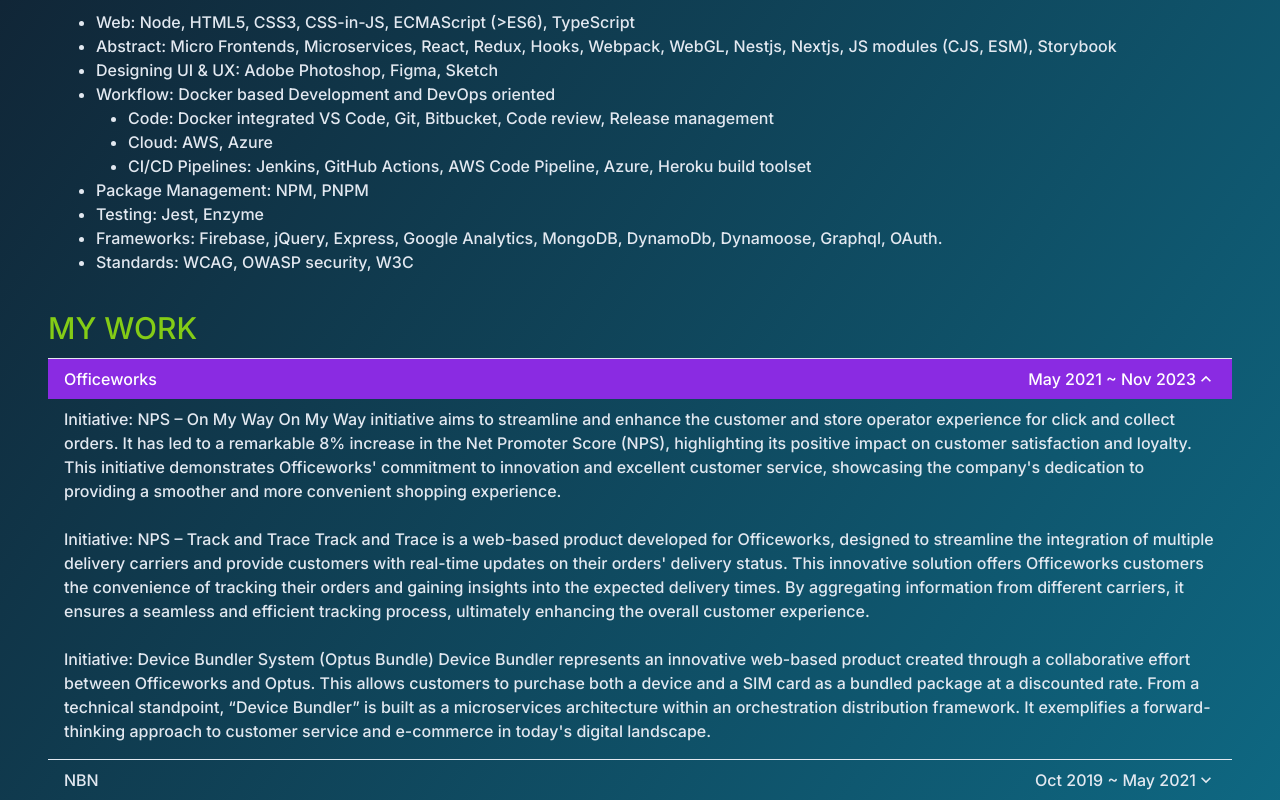
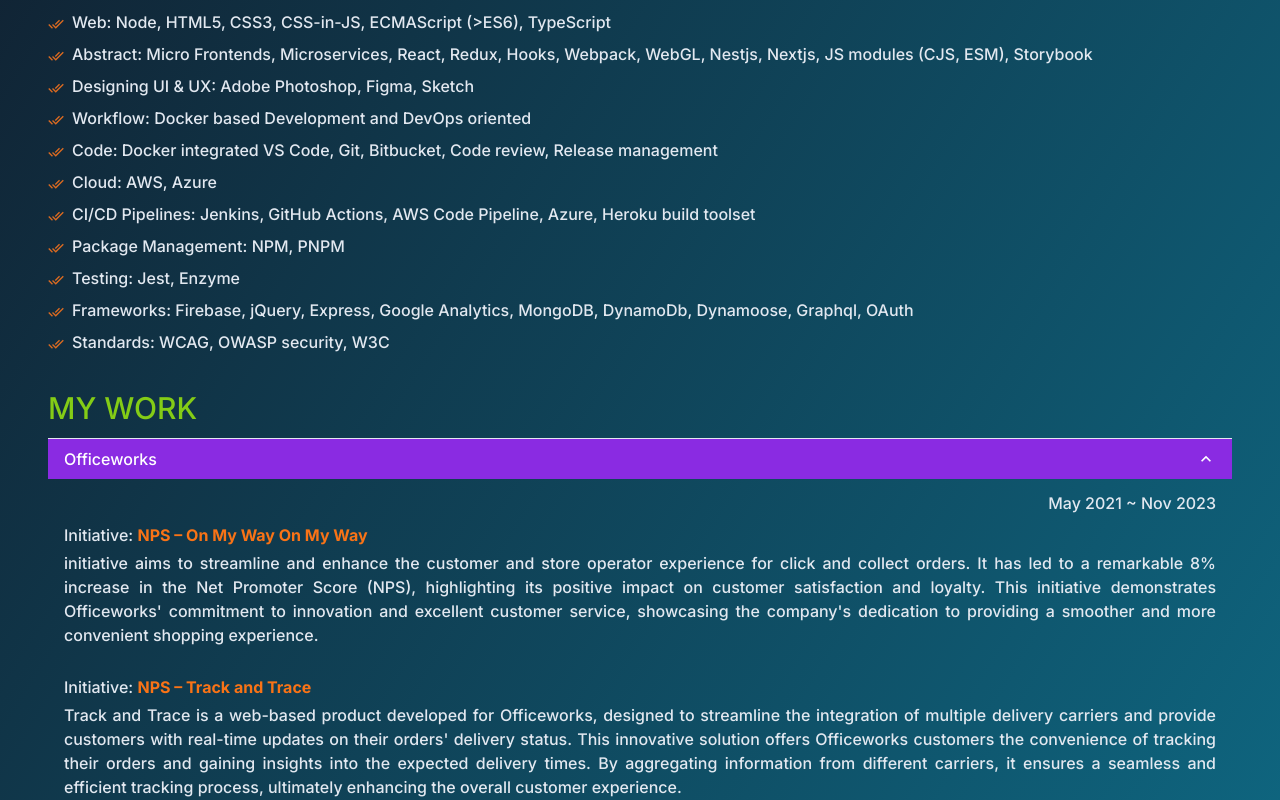
Before and after one commit to cva22/siva-portfolio, a Next.js app: page / in a window 1280 px wide. Shown: the part 560-1360 px from the top of the page. Built offline with nearby package versions, Linux system fonts and the light colour scheme; what @chakra-ui/next-js would draw is missing.

Commit message:
feat: updated skil list and work content

```diff
--- a/package.json
+++ b/package.json
@@ -16,7 +16,8 @@
     "framer-motion": "^10.16.4",
     "next": "latest",
     "react": "latest",
-    "react-dom": "latest"
+    "react-dom": "latest",
+    "react-icons": "^4.11.0"
   },
   "devDependencies": {
     "@types/node": "latest",
--- a/src/app/components/experience.tsx
+++ b/src/app/components/experience.tsx
@@ -9,7 +9,7 @@
 
 export default function Accordian() {
   return (
-    <div className='basis-36'>
+    <div className='basis-36 text-justify'>
       <div>
         <h2 className='text-3xl text-lime-500 py-3'>MY WORK</h2>
       </div>
@@ -21,39 +21,53 @@
               <Box as='span' flex='1' textAlign='left'>
                 Officeworks
               </Box>
-              <Box as='span' flex='2' textAlign='right'>
-                May 2021 ~ Nov 2023
-              </Box>
+
               <AccordionIcon />
             </AccordionButton>
           </h2>
           <AccordionPanel pb={4}>
-            Initiative: NPS – On My Way On My Way initiative aims to streamline
-            and enhance the customer and store operator experience for click and
-            collect orders. It has led to a remarkable 8% increase in the Net
-            Promoter Score (NPS), highlighting its positive impact on customer
-            satisfaction and loyalty. This initiative demonstrates
-            Officeworks&apos; commitment to innovation and excellent customer
-            service, showcasing the company&apos;s dedication to providing a
-            smoother and more convenient shopping experience.
+            <Box as='div' flex='2' textAlign='right' className='py-1'>
+              May 2021 ~ Nov 2023
+            </Box>
+            <div className='py-1'>
+              Initiative:{' '}
+              <b className='text-orange-500'>NPS – On My Way On My Way</b>
+            </div>
+            initiative aims to streamline and enhance the customer and store
+            operator experience for click and collect orders. It has led to a
+            remarkable 8% increase in the Net Promoter Score (NPS), highlighting
+            its positive impact on customer satisfaction and loyalty. This
+            initiative demonstrates Officeworks&apos; commitment to innovation
+            and excellent customer service, showcasing the company&apos;s
+            dedication to providing a smoother and more convenient shopping
+            experience.
           </AccordionPanel>
           <AccordionPanel pb={4}>
-            Initiative: NPS – Track and Trace Track and Trace is a web-based
-            product developed for Officeworks, designed to streamline the
-            integration of multiple delivery carriers and provide customers with
-            real-time updates on their orders&apos; delivery status. This
-            innovative solution offers Officeworks customers the convenience of
-            tracking their orders and gaining insights into the expected
-            delivery times. By aggregating information from different carriers,
-            it ensures a seamless and efficient tracking process, ultimately
-            enhancing the overall customer experience.
+            <div className='py-1'>
+              Initiative:{' '}
+              <b className='text-orange-500'>NPS – Track and Trace</b>{' '}
+            </div>
+            Track and Trace is a web-based product developed for Officeworks,
+            designed to streamline the integration of multiple delivery carriers
+            and provide customers with real-time updates on their orders&apos;
+            delivery status. This innovative solution offers Officeworks
+            customers the convenience of tracking their orders and gaining
+            insights into the expected delivery times. By aggregating
+            information from different carriers, it ensures a seamless and
+            efficient tracking process, ultimately enhancing the overall
+            customer experience.
           </AccordionPanel>
           <AccordionPanel pb={4}>
-            Initiative: Device Bundler System (Optus Bundle) Device Bundler
-            represents an innovative web-based product created through a
-            collaborative effort between Officeworks and Optus. This allows
-            customers to purchase both a device and a SIM card as a bundled
-            package at a discounted rate. From a technical standpoint,
+            <div className='py-1'>
+              Initiative:{' '}
+              <b className='text-orange-500'>
+                Device Bundler System (Optus Bundle){' '}
+              </b>{' '}
+            </div>
+            Device Bundler represents an innovative web-based product created
+            through a collaborative effort between Officeworks and Optus. This
+            allows customers to purchase both a device and a SIM card as a
+            bundled package at a discounted rate. From a technical standpoint,
             &ldquo;Device Bundler&rdquo; is built as a microservices
             architecture within an orchestration distribution framework. It
             exemplifies a forward-thinking approach to customer service and
@@ -67,31 +81,61 @@
               <Box as='span' flex='1' textAlign='left'>
                 NBN
               </Box>
-              <Box as='span' flex='2' textAlign='right'>
-                Oct 2019 ~ May 2021
-              </Box>
               <AccordionIcon />
             </AccordionButton>
           </h2>
           <AccordionPanel pb={4}>
-            Initiative: Enterprise Portal The Enterprise Portal is a
-            user-friendly web-based application designed to enhance the user
-            experience by providing the following features: ü Centralized
-            Access: It consolidates all reports and products from various
-            pillars into a single, easily accessible platform. ü Streamlined
-            Administration: Different administrators for different pillars are
-            efficiently managed and controlled by a super admin, ensuring smooth
-            operations. ü Personalized Favorites: Users can conveniently manage
-            their favorite items, tailoring their experience to their
-            preferences.
+            <Box as='div' flex='2' textAlign='right' className='py-1'>
+              Oct 2019 ~ May 2021
+            </Box>
+            <div className='py-1'>
+              Initiative: <b className='text-orange-500'>Enterprise Portal</b>
+            </div>{' '}
+            The Enterprise Portal is a user-friendly web-based application
+            designed to enhance the user experience by providing the following
+            features:
+            <ul className='list-disc list-outside ml-8'>
+              <li>
+                Centralized Access: It consolidates all reports and products
+                from various pillars into a single, easily accessible platform.
+              </li>
+              <li>
+                Streamlined Administration: Different administrators for
+                different pillars are efficiently managed and controlled by a
+                super admin, ensuring smooth operations.
+              </li>
+              <li>
+                Personalized Favorites: Users can conveniently manage their
+                favorite items, tailoring their experience to their preferences.
+              </li>
+            </ul>
           </AccordionPanel>
           <AccordionPanel pb={4}>
-            Initiative: AutoDrive AutoDrive has been meticulously designed to
-            modernize and simplify existing processes. By replacing the outdated
-            manual Excel-based Resource Tracker and Cost Recovery methods, it
-            introduces a secure, cloud- based solution with single sign-on
-            capabilities. This transition not only enhances efficiency but also
-            ensures data security and accessibility.
+            <div className='py-1'>
+              Initiative: <b className='text-orange-500'>AutoDrive</b>
+            </div>{' '}
+            AutoDrive has been meticulously designed to modernize and simplify
+            existing processes. By replacing the outdated manual Excel-based
+            Resource Tracker and Cost Recovery methods, it introduces a secure,
+            cloud- based solution with single sign-on capabilities. This
+            transition not only enhances efficiency but also ensures data
+            security and accessibility. The AutoDrive application serves as a
+            comprehensive solution for various organizational needs:
+            <ul className='list-disc list-outside ml-8'>
+              <li>
+                Employee Team/Sub-team Assignment: It facilitates efficient team
+                and sub-team assignments within the organization.
+              </li>
+              <li>
+                Days Forecast for Resources: AutoDrive provides forecasting
+                capabilities for both direct and indirect capex resources,
+                ensuring better resource management.
+              </li>
+              <li>
+                Portfolio Epic Cost Recovery: It also streamlines the process of
+                portfolio epic cost recovery.
+              </li>
+            </ul>
           </AccordionPanel>
         </AccordionItem>
 
@@ -101,39 +145,53 @@
               <Box as='span' flex='1' textAlign='left'>
                 Object Consulting
               </Box>
-              <Box as='span' flex='2' textAlign='right'>
-                May 2017 ~ Sept 2019
-              </Box>
+
               <AccordionIcon />
             </AccordionButton>
           </h2>
           <AccordionPanel pb={4}>
-            <h1>Department of Justice - Victoria</h1>
-            Project: WDP – Work Development and Permit The Work and Development
-            Permit (WDP), initiated by the Victorian government, aids
-            individuals unable to pay fines. WDP application acts as a platform
-            for sponsor organizations, including medical practitioners, to apply
-            for clients facing financial constraints. Clients collaborate with
-            sponsors to resolve fines through accredited activities like unpaid
-            work and counselling. This innovative approach supports those in
-            need, encourages community engagement, and offers an alternative to
-            traditional payment methods. The WDP program aims to provide
-            individuals a pathway to settle fines while addressing underlying
-            issues, fostering positive outcomes for all parties involved.
+            <Box as='div' flex='2' textAlign='right' className='py-1'>
+              May 2017 ~ Sept 2019
+            </Box>
+            <Box as='div' flex='2' textAlign='left' className='py-1'>
+              <h1>Department of Justice - Victoria</h1>
+            </Box>
+            <div className='py-1'>
+              Project:{' '}
+              <b className='text-orange-500'>
+                WDP – Work Development and Permit
+              </b>
+            </div>
+            The Work and Development Permit (WDP), initiated by the Victorian
+            government, aids individuals unable to pay fines. WDP application
+            acts as a platform for sponsor organizations, including medical
+            practitioners, to apply for clients facing financial constraints.
+            Clients collaborate with sponsors to resolve fines through
+            accredited activities like unpaid work and counselling. This
+            innovative approach supports those in need, encourages community
+            engagement, and offers an alternative to traditional payment
+            methods. The WDP program aims to provide individuals a pathway to
+            settle fines while addressing underlying issues, fostering positive
+            outcomes for all parties involved.
           </AccordionPanel>
           <AccordionPanel pb={4}>
-            <h1>Department of Land, Water and Planning - Victoria</h1>
-            Project: WDP – Work Development and Permit The Work and Development
-            Permit (WDP), initiated by the Victorian government, aids
-            individuals unable to pay fines. WDP application acts as a platform
-            for sponsor organizations, including medical practitioners, to apply
-            for clients facing financial constraints. Clients collaborate with
-            sponsors to resolve fines through accredited activities like unpaid
-            work and counselling. This innovative approach supports those in
-            need, encourages community engagement, and offers an alternative to
-            traditional payment methods. The WDP program aims to provide
-            individuals a pathway to settle fines while addressing underlying
-            issues, fostering positive outcomes for all parties involved.
+            <Box as='div' flex='2' textAlign='left' className='py-1'>
+              <h1>Department of Land, Water and Planning - Victoria</h1>
+            </Box>
+            <div className='py-1'>
+              Project:{' '}
+              <b className='text-orange-500'>
+                SPEAR – Surveying and Planning through Electronic Applications
+                and Referrals
+              </b>
+            </div>{' '}
+            SPEAR is a ground-breaking initiative in Australia, transforming the
+            handling of subdivision planning permits and certifications. This
+            platform allows 24/7 online application compilation and tracking,
+            replacing traditional paper-based submissions. By embracing
+            digitalization, SPEAR improves efficiency, reduces time and effort,
+            and enhances accessibility for both applicants and authorities in
+            the planning and subdivision process.
           </AccordionPanel>
         </AccordionItem>
 
@@ -143,18 +201,21 @@
               <Box as='span' flex='1' textAlign='left'>
                 Vix Technology
               </Box>
-              <Box as='span' flex='2' textAlign='right'>
-                Sept 2016 ~ Apr 2017
-              </Box>
               <AccordionIcon />
             </AccordionButton>
           </h2>
           <AccordionPanel pb={4}>
-            Project: Myki – Ticketing system Myki, one of the world&apos;s
-            largest smartcard ticketing systems, partners with NTT Data for
-            innovative ticketing strategy development and implementation. Vix
-            Technology provides ticketing gates and supports PTV in simplifying
-            the ticketing system.
+            <Box as='div' flex='2' textAlign='right' className='py-1'>
+              Sept 2016 ~ Apr 2017
+            </Box>
+            <div className='py-1'>
+              Project:{' '}
+              <b className='text-orange-500'>Myki – Ticketing system</b>
+            </div>
+            Myki, one of the world&apos;s largest smartcard ticketing systems,
+            partners with NTT Data for innovative ticketing strategy development
+            and implementation. Vix Technology provides ticketing gates and
+            supports PTV in simplifying the ticketing system.
           </AccordionPanel>
         </AccordionItem>
 
@@ -164,25 +225,32 @@
               <Box as='span' flex='1' textAlign='left'>
                 Cognizant
               </Box>
-              <Box as='span' flex='2' textAlign='right'>
-                Mar 2014 ~ May 2016
-              </Box>
+
               <AccordionIcon />
             </AccordionButton>
           </h2>
           <AccordionPanel pb={4}>
-            Project: Annuity Annuity is a Data Mart migration and reporting
-            application; is to generate a summary report with reinsurer annuity
-            payment. Built a central data repository from multiple sources
-            providing unified view of data for reporting, storing, and analyzing
-            huge amounts of structured and unstructured data.
+            <Box as='div' flex='2' textAlign='right' className='py-1'>
+              Mar 2014 ~ May 2016
+            </Box>
+            <div className='py-1'>
+              Project: <b className='text-orange-500'>Annuity</b>
+            </div>
+            Annuity is a Data Mart migration and reporting application; is to
+            generate a summary report with reinsurer annuity payment. Built a
+            central data repository from multiple sources providing unified view
+            of data for reporting, storing, and analyzing huge amounts of
+            structured and unstructured data.
           </AccordionPanel>
           <AccordionPanel pb={4}>
-            Project: Re-Insurance Reinsurance is a tool used to manage risk in
-            MetLife Insurance Company. These application enables an insurance
-            company to cover more individuals without fear of incurring
-            significant financial loss. As a developer, analyzed and enhanced
-            the application based on business requirements
+            <div className='py-1'>
+              Project: <b className='text-orange-500'>Re-Insurance</b>
+            </div>{' '}
+            Reinsurance is a tool used to manage risk in MetLife Insurance
+            Company. These application enables an insurance company to cover
+            more individuals without fear of incurring significant financial
+            loss. As a developer, analyzed and enhanced the application based on
+            business requirements
           </AccordionPanel>
         </AccordionItem>
 
@@ -192,27 +260,36 @@
               <Box as='span' flex='1' textAlign='left'>
                 Dell Technologies
               </Box>
-              <Box as='span' flex='2' textAlign='right'>
-                Mar 2010 ~ Feb 2014
-              </Box>
               <AccordionIcon />
             </AccordionButton>
           </h2>
           <AccordionPanel pb={4}>
-            Project: Mort – Consumer Business Application Mort – Phase 2 is
-            built to implement the Consumer’s business data, migrated to Big
-            Data environment. This helps the Business to manage the credit risk
-            of an individual along with their Personal information’s with cost
-            efficient.
+            <Box as='div' flex='2' textAlign='right' className='py-1'>
+              Mar 2010 ~ Feb 2014
+            </Box>
+            <div className='py-1'>
+              Project:{' '}
+              <b className='text-orange-500'>
+                Mort – Consumer Business Application
+              </b>
+            </div>
+            Mort – Phase 2 is built to implement the Consumer’s business data,
+            migrated to Big Data environment. This helps the Business to manage
+            the credit risk of an individual along with their Personal
+            information’s with cost efficient.
           </AccordionPanel>
           <AccordionPanel pb={4}>
-            Project: Mort – Data Source Migration Mort – Phase 1 is to test the
-            Data-Load applications to meet the Functional/Business requirement
-            and load the legacy data into DB2 tables (millions of data)
-            Data-Load repository and automate the application. Provide warranty
-            support till the application is stable. Develop a Personal Data
-            information with the migrated data and build a separate repository
-            with an application and automate it daily basis.
+            <div className='py-1'>
+              Project:{' '}
+              <b className='text-orange-500'>Mort – Data Source Migration</b>
+            </div>{' '}
+            Mort – Phase 1 is to test the Data-Load applications to meet the
+            Functional/Business requirement and load the legacy data into DB2
+            tables (millions of data) Data-Load repository and automate the
+            application. Provide warranty support till the application is
+            stable. Develop a Personal Data information with the migrated data
+            and build a separate repository with an application and automate it
+            daily basis.
           </AccordionPanel>
         </AccordionItem>
       </Accordion>
--- a/src/app/components/skillSet.tsx
+++ b/src/app/components/skillSet.tsx
@@ -1,10 +1,16 @@
+'use client';
+
+import { List, ListItem, ListIcon } from '@chakra-ui/react';
+
+import { MdDoneAll } from 'react-icons/md';
+
 export default function SkillSet() {
   return (
     <div>
       <div>
         <h2 className='text-3xl text-lime-500 py-3'>SKILL SNAPSHOT</h2>
       </div>
-      <div>
+      {/* <div>
         <ul className='list-disc list-outside ml-12'>
           <li>
             Web: Node, HTML5, CSS3, CSS-in-JS, ECMAScript (&gt;ES6), TypeScript
@@ -26,9 +32,9 @@
                 CI/CD Pipelines: Jenkins, GitHub Actions, AWS Code Pipeline,
                 Azure, Heroku build toolset
               </li>
+              <li>Package Management: NPM, PNPM</li>
             </ul>
           </ul>
-          <li>Package Management: NPM, PNPM</li>
           <li>Testing: Jest, Enzyme</li>
           <li>
             Frameworks: Firebase, jQuery, Express, Google Analytics, MongoDB,
@@ -36,7 +42,58 @@
           </li>
           <li>Standards: WCAG, OWASP security, W3C</li>
         </ul>
-      </div>
+      </div> */}
+
+      <List spacing={2}>
+        <ListItem>
+          <ListIcon as={MdDoneAll} color='orange.500' />
+          Web: Node, HTML5, CSS3, CSS-in-JS, ECMAScript (&gt;ES6), TypeScript
+        </ListItem>
+        <ListItem>
+          <ListIcon as={MdDoneAll} color='orange.500' />
+          Abstract: Micro Frontends, Microservices, React, Redux, Hooks,
+          Webpack, WebGL, Nestjs, Nextjs, JS modules (CJS, ESM), Storybook
+        </ListItem>
+        <ListItem>
+          <ListIcon as={MdDoneAll} color='orange.500' />
+          Designing UI & UX: Adobe Photoshop, Figma, Sketch
+        </ListItem>
+        <ListItem>
+          <ListIcon as={MdDoneAll} color='orange.500' />
+          Workflow: Docker based Development and DevOps oriented
+        </ListItem>
+        <ListItem>
+          <ListIcon as={MdDoneAll} color='orange.500' />
+          Code: Docker integrated VS Code, Git, Bitbucket, Code review, Release
+          management
+        </ListItem>
+        <ListItem>
+          <ListIcon as={MdDoneAll} color='orange.500' />
+          Cloud: AWS, Azure
+        </ListItem>
+        <ListItem>
+          <ListIcon as={MdDoneAll} color='orange.500' />
+          CI/CD Pipelines: Jenkins, GitHub Actions, AWS Code Pipeline, Azure,
+          Heroku build toolset
+        </ListItem>
+        <ListItem>
+          <ListIcon as={MdDoneAll} color='orange.500' />
+          Package Management: NPM, PNPM
+        </ListItem>
+        <ListItem>
+          <ListIcon as={MdDoneAll} color='orange.500' />
+          Testing: Jest, Enzyme
+        </ListItem>
+        <ListItem>
+          <ListIcon as={MdDoneAll} color='orange.500' />
+          Frameworks: Firebase, jQuery, Express, Google Analytics, MongoDB,
+          DynamoDb, Dynamoose, Graphql, OAuth
+        </ListItem>
+        <ListItem>
+          <ListIcon as={MdDoneAll} color='orange.500' />
+          Standards: WCAG, OWASP security, W3C
+        </ListItem>
+      </List>
     </div>
   );
 }
```
Also changed, not shown: 1 other file (tests, documents, lock files or other folders).
